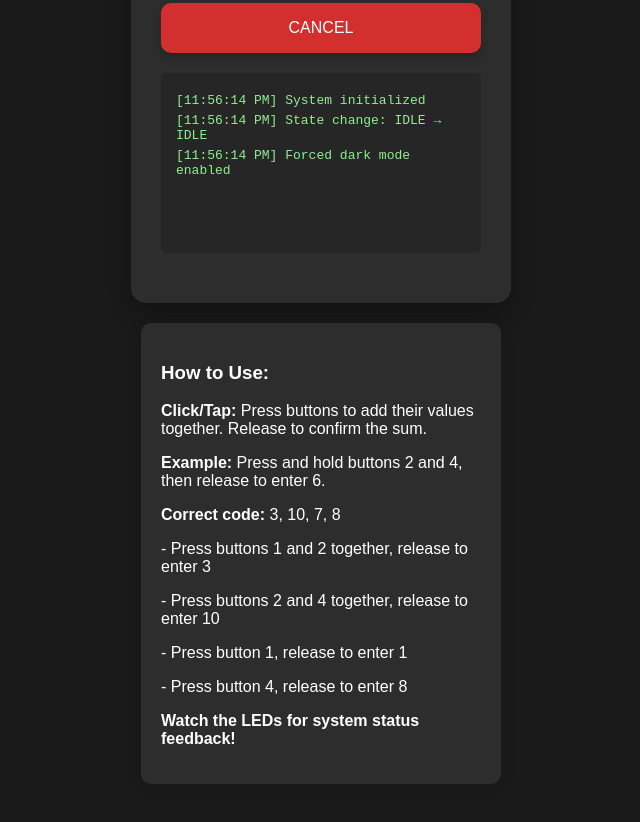
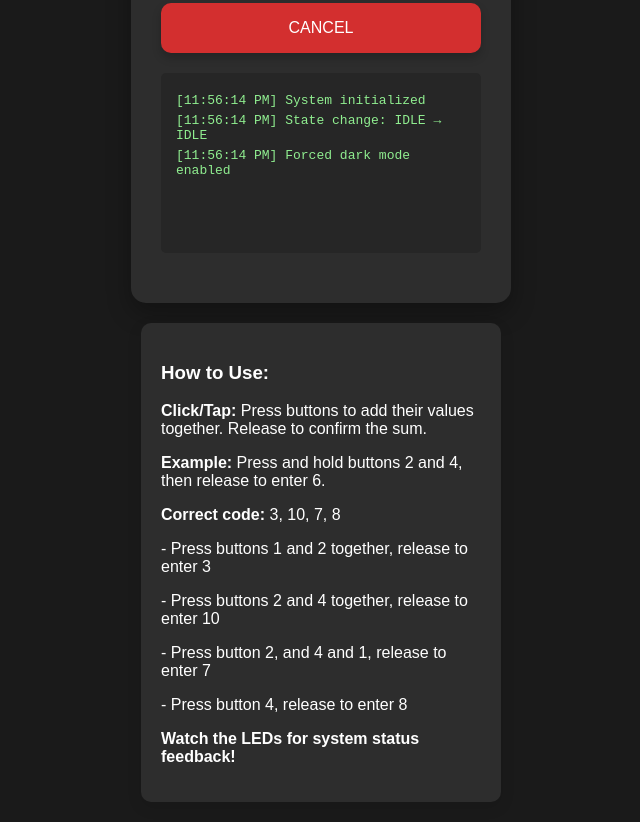
Before and after one commit to C-broderick-225/TH_Keypad_demo, a plain HTML site: page keypad_demos/key_pad_security_nibble_v2.0.html in a window 1280 px wide. Shown: the part 656-1478 px from the top of the page, without its empty margins (319-959 px from the left). Drawn offline with Linux system fonts and the light colour scheme.

Commit message:
Update key_pad_security_nibble_v2.0.html

```diff
--- a/keypad_demos/key_pad_security_nibble_v2.0.html
+++ b/keypad_demos/key_pad_security_nibble_v2.0.html
@@ -337,7 +337,7 @@
         <p><strong>Correct code:</strong> 3, 10, 7, 8</p>
         <p> - Press buttons 1 and 2 together, release to enter 3</p>
         <p> - Press buttons 2 and 4 together, release to enter 10</p>
-        <p> - Press button 1, release to enter 1</p>
+        <p> - Press button 2, and 4 and 1, release to enter 7</p>
         <p> - Press button 4, release to enter 8</p>
         <p><strong>Watch the LEDs for system status feedback!</strong></p>
     </div>
```
